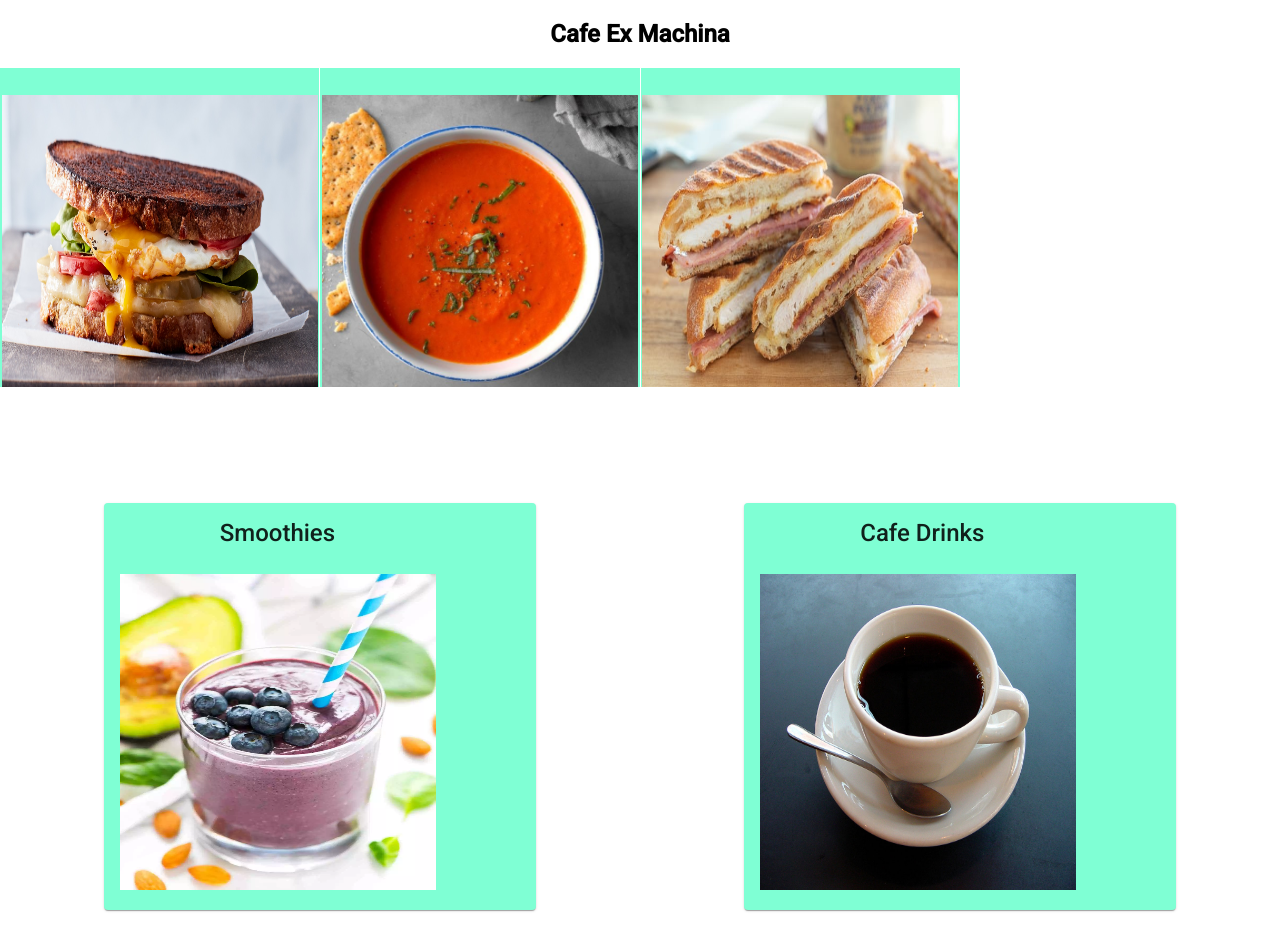
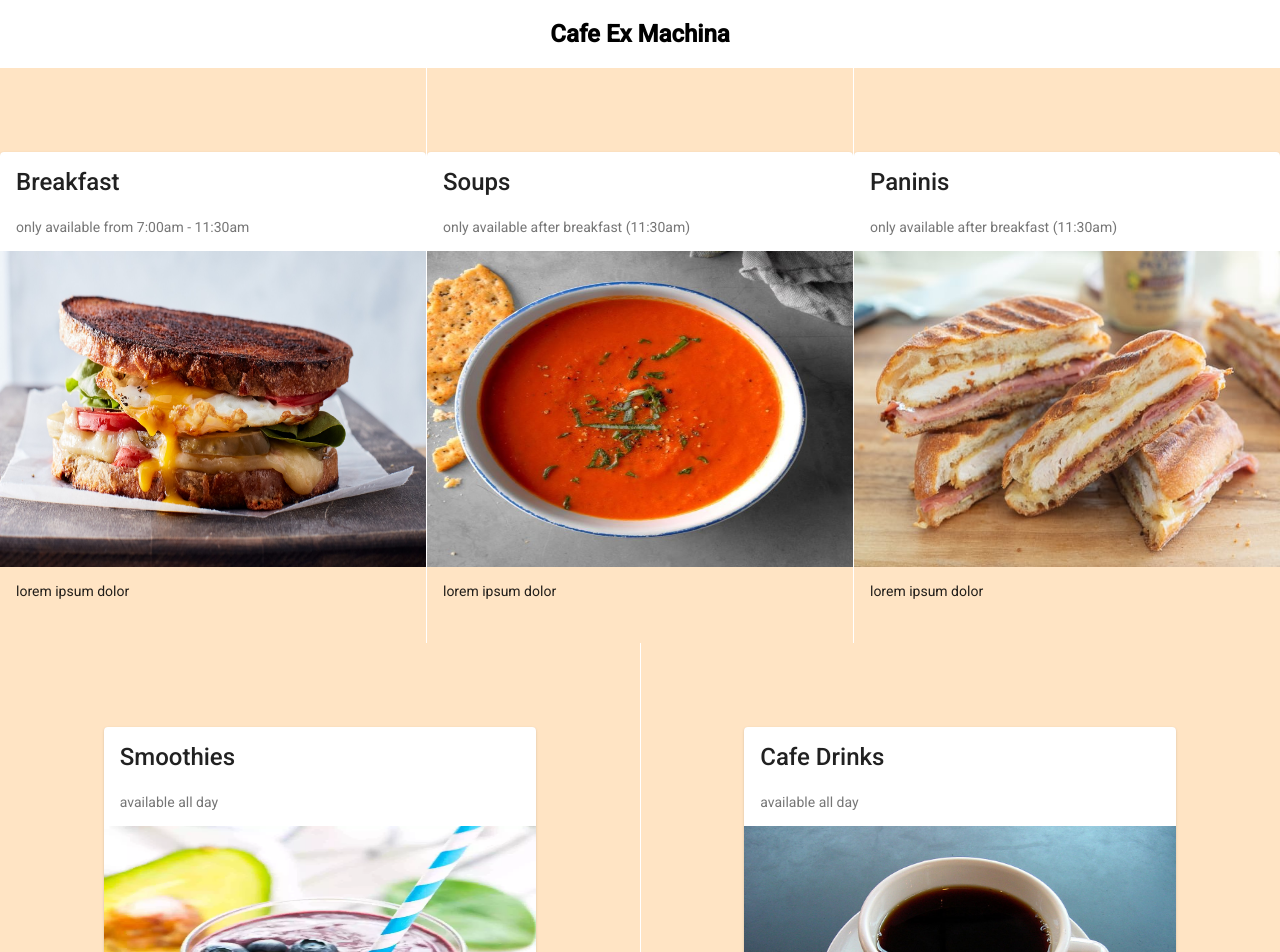
Before and after one commit to benharvey1213/cafe-ex-machina, an Angular app: page / in a window 1280 px wide. Shown: the top 952 px of the page. Built offline with nearby package versions, Linux system fonts and the light colour scheme.

Commit message:
Aesthetic changes

```diff
--- a/src/app/home/home.component.css
+++ b/src/app/home/home.component.css
@@ -1,14 +1,17 @@
 .mat-card-title
 {
-    margin-left: 100px;
-    margin-right: 100px;
+    justify-content: center;
+}
+
+.mat-grid-tile
+{
+    background-color: bisque;
 }
 
 .mat-card
 {
     width: 400px;
     height: 375px;
-    background-color: aquamarine;
 }
 
 .mat-grid-list
@@ -16,4 +19,5 @@
     display: flex;
     flex-wrap: wrap;
     justify-content: center;
+    margin: auto;
 }
--- a/src/app/home/home.component.html
+++ b/src/app/home/home.component.html
@@ -1,44 +1,64 @@
 <div>
     <h2 style="text-align:center">Cafe Ex Machina</h2>
 
-    <mat-grid-list cols="4">
+    <mat-grid-list cols="3" rowHeight="575px">
 
         <mat-grid-tile>
             <mat-card>
                 <mat-card-title>Breakfast</mat-card-title><br>
-                <img src="assets/images/breakfast.jpg" alt="breakfast items" height="316" width="316">
+                <mat-card-subtitle>only available from 7:00am - 11:30am</mat-card-subtitle>
+                <img mat-card-image src="assets/images/breakfast.jpg" alt="breakfast items" height="316" width="316">
+                <mat-card-content>
+                    lorem ipsum dolor
+                </mat-card-content>
             </mat-card>
         </mat-grid-tile>
 
         <mat-grid-tile>
             <mat-card>
                 <mat-card-title>Soups</mat-card-title><br>
-                <img src="assets/images/soup.jpg" alt="soups" height="316" width="316">
+                <mat-card-subtitle>only available after breakfast (11:30am)</mat-card-subtitle>
+                <img mat-card-image src="assets/images/soup.jpg" alt="soups" height="316" width="316">
+                <mat-card-content>
+                    lorem ipsum dolor
+                </mat-card-content>
             </mat-card>
         </mat-grid-tile>
 
         <mat-grid-tile>
             <mat-card>
                 <mat-card-title>Paninis</mat-card-title><br>
-                <img src="assets/images/panini.jpg" alt="hot sandwiches" height="316" width="316">
+                <mat-card-subtitle>only available after breakfast (11:30am)</mat-card-subtitle>
+                <img mat-card-image src="assets/images/panini.jpg" alt="hot sandwiches" height="316" width="316">
+                <mat-card-content>
+                    lorem ipsum dolor
+                </mat-card-content>
             </mat-card>
         </mat-grid-tile>
 
     </mat-grid-list>
 
-    <mat-grid-list cols="2">
+    <mat-grid-list cols="2" rowHeight="575px">
 
         <mat-grid-tile>
             <mat-card>
                 <mat-card-title>Smoothies</mat-card-title><br>
-                <img src="assets/images/smoothie.jpg" alt="smoothies" height="316" width="316">
+                <mat-card-subtitle>available all day</mat-card-subtitle>
+                <img mat-card-image src="assets/images/smoothie.jpg" alt="smoothies" height="316" width="316">
+                <mat-card-content>
+                    lorem ipsum dolor
+                </mat-card-content>
             </mat-card>
         </mat-grid-tile>
 
         <mat-grid-tile>
             <mat-card>
                 <mat-card-title>Cafe Drinks</mat-card-title><br>
-                <img src="assets/images/coffee.JPG" alt="cafe items" height="316" width="316">
+                <mat-card-subtitle>available all day</mat-card-subtitle>
+                <img mat-card-image src="assets/images/coffee.JPG" alt="cafe items" height="316" width="316">
+                <mat-card-content>
+                    lorem ipsum dolor
+                </mat-card-content>
             </mat-card>
         </mat-grid-tile>
 
```
